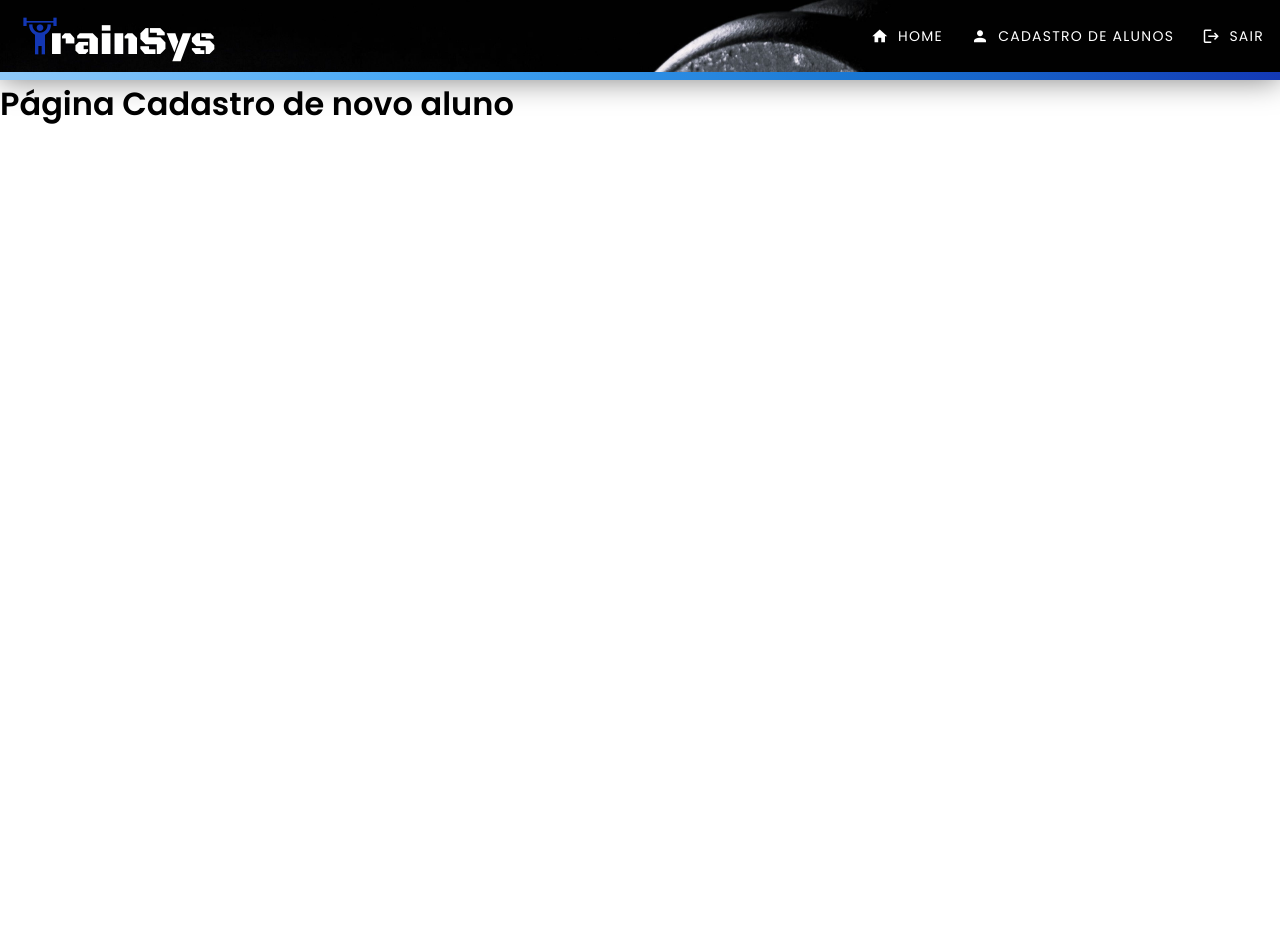
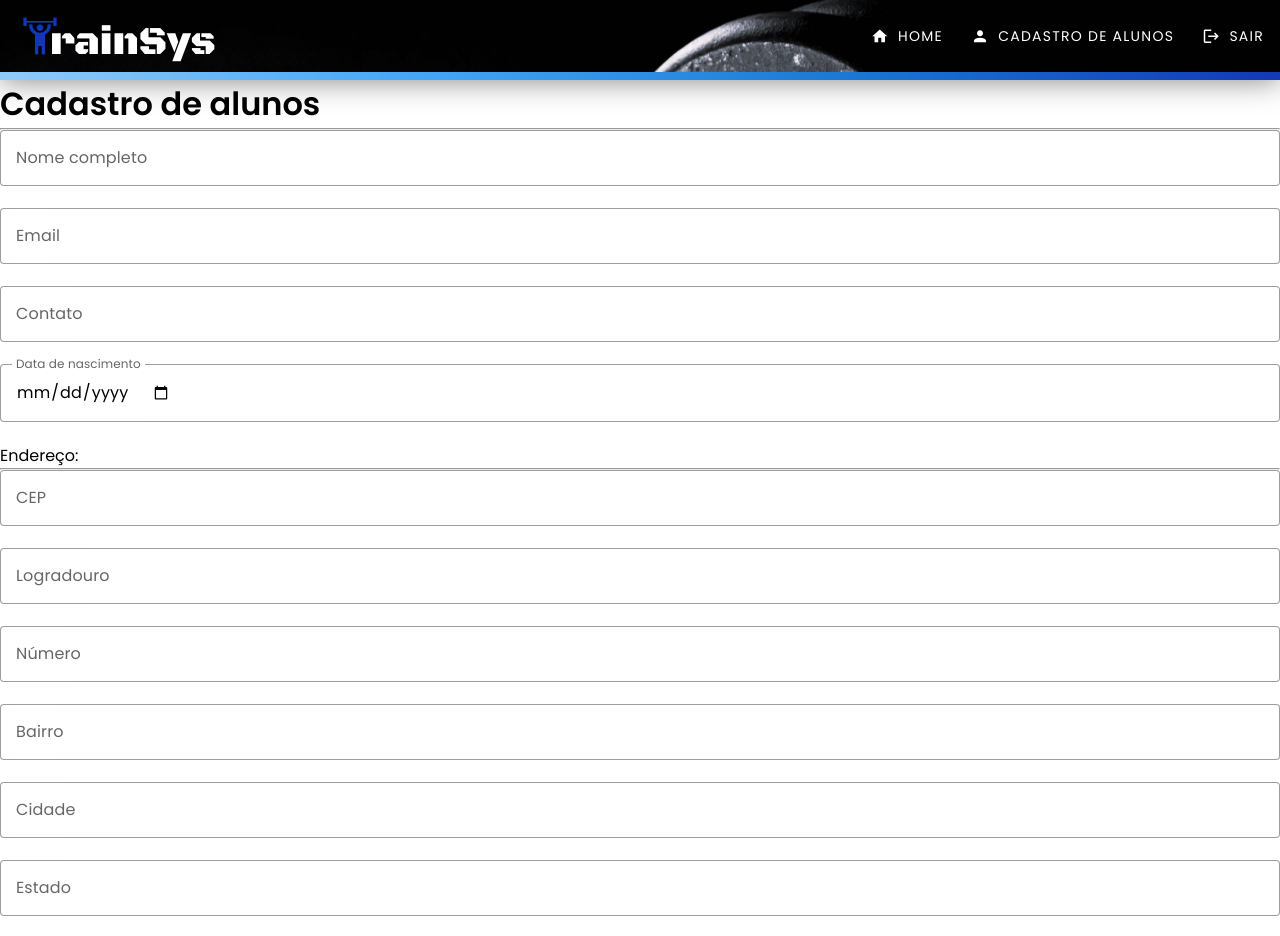
Before and after one commit to VeronicaVilas/ProjetoFinal_Modulo1_TrainSys, a Vue app in the folder TrainSys/: page /#/cadastro/novo-aluno in a window 1280 px wide. Shown: the top 936 px of the page. Before the commit the page ends 800 px from the top, so only its background shows below. Built offline with nearby package versions, Linux system fonts and the light colour scheme; sample sign-in values are in the browser's storage; a web font is replaced by a local one.

Commit message:
feat: added user registration form

```diff
--- a/TrainSys/src/views/register/newStudent/NewStudent.vue
+++ b/TrainSys/src/views/register/newStudent/NewStudent.vue
@@ -1,3 +1,128 @@
 <template>
-    <h1>Página Cadastro de novo aluno</h1>
+  <h1>Cadastro de alunos</h1>
+
+  <hr>
+
+  <v-form @submit.prevent="handleSubmitNewStudent">
+
+    <div >
+
+    <v-text-field
+    label="Nome completo"
+    placeholder="Insira o nome completo"
+    type="text"
+    v-model="name"
+    variant="outlined"
+    />
+
+    <v-text-field
+    label="Email"
+    placeholder="Insira o email"
+    type="email"
+    v-model="email"
+    variant="outlined"
+    />
+
+    <v-text-field
+    label="Contato"
+    placeholder="Insira o telefone para contato"
+    type="number"
+    v-model="contact"
+    variant="outlined"
+    />
+
+    <v-text-field
+    label="Data de nascimento"
+    placeholder="Insira a data de nascimento"
+    type="date"
+    v-model="date_birth"
+    variant="outlined"
+    />
+    </div>
+
+    <p>Endereço:</p>
+
+    <hr>
+
+    <div>
+      <v-text-field
+      label="CEP"
+      placeholder="CEP"
+      type="number"
+      v-model="cep"
+      variant="outlined"
+      />
+
+      <v-text-field
+      label="Logradouro"
+      placeholder="Logradouro"
+      type="text"
+      v-model="street"
+      variant="outlined"
+      />
+
+      <v-text-field
+      label="Número"
+      placeholder="Número da residência"
+      type="number"
+      v-model="number"
+      variant="outlined"
+      />
+
+      <v-text-field
+      label="Bairro"
+      placeholder="Bairro"
+      type="text"
+      v-model="neighborhood"
+      variant="outlined"
+      />
+
+      <v-text-field
+      label="Cidade"
+      placeholder="Cidade"
+      type="text"
+      v-model="city"
+      variant="outlined"
+      />
+
+      <v-text-field
+      label="Estado"
+      placeholder="UF"
+      type="text"
+      v-model="province"
+      variant="outlined"
+      />
+
+      <v-text-field
+      label="Complemento"
+      type="text"
+      v-model="complement"
+      variant="outlined"
+      />
+    </div>
+
+    <div>
+      <v-btn size="x-large" type="submit">Cadastrar</v-btn>
+    </div>
+    </v-form>
 </template>
+
+<script>
+export default {
+  data() {
+    return {
+      name: "",
+      email: "",
+      contact: "",
+      date_birth: "",
+      cep: "",
+      number: "",
+      complement: "",
+      street: "",
+      neighborhood: "",
+      city: "",
+      province: "",
+    }
+  },
+}
+</script>
```
